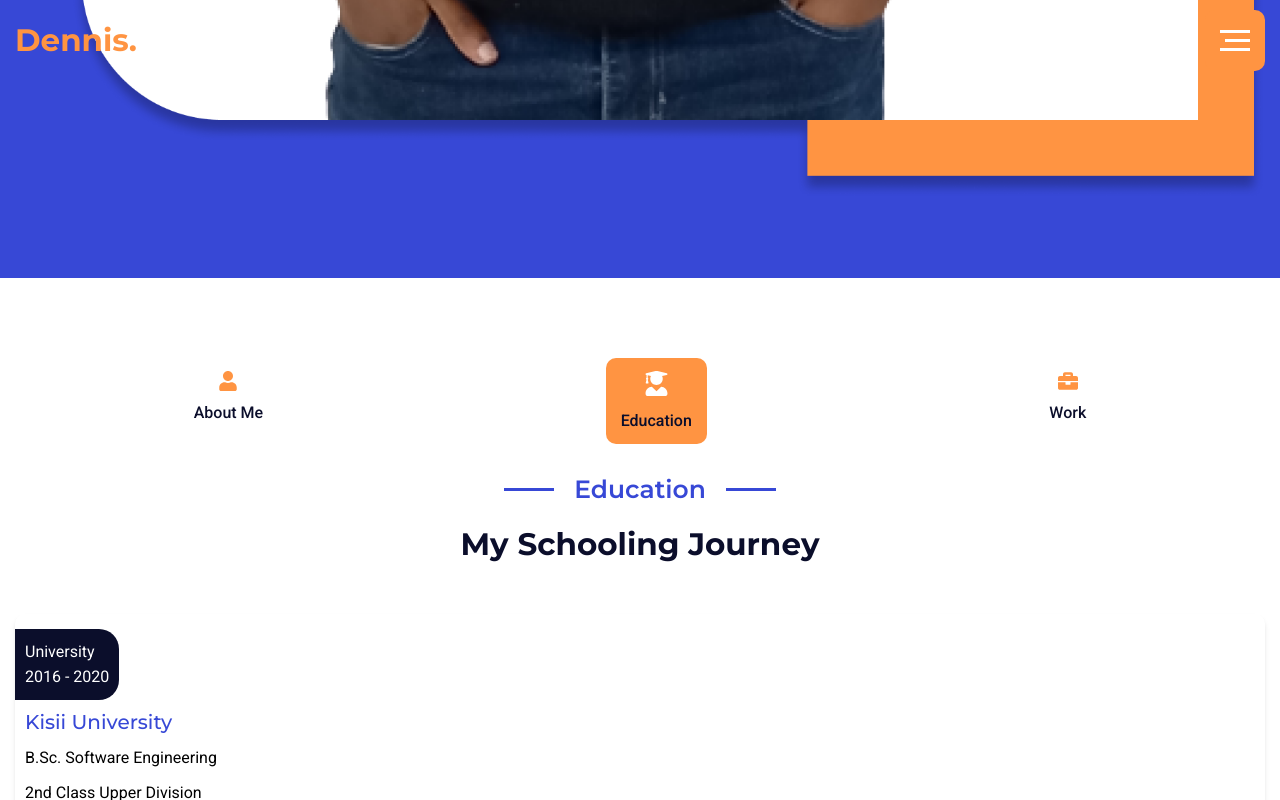
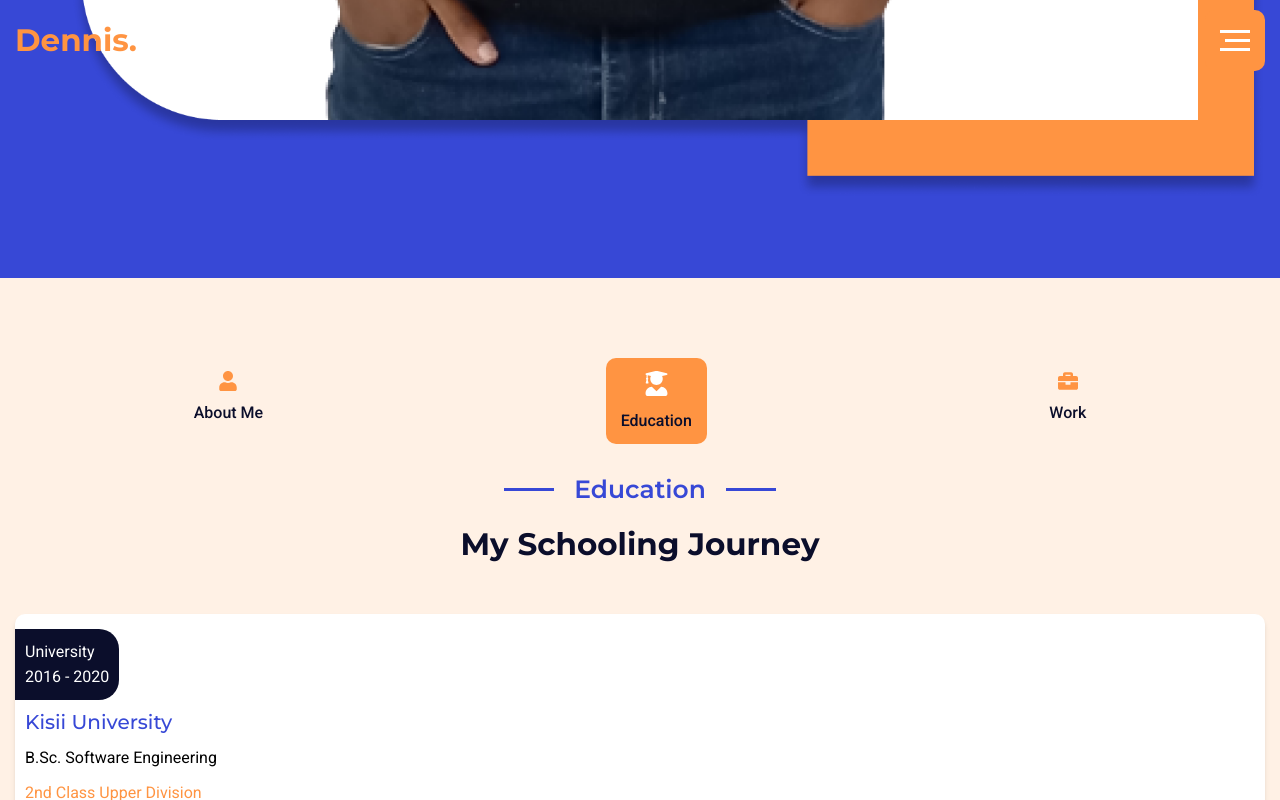
Before and after one commit to devgithinji/portfolio-frontend, a Next.js app: page / in a window 1280 px wide. Both pictures are taken after a click on the element "Education". Shown: the part 1789-2589 px from the top of the page. Built offline with nearby package versions, Linux system fonts and the light colour scheme.

Commit message:
colors fix

```diff
--- a/styles/globals.css
+++ b/styles/globals.css
@@ -12,6 +12,7 @@
     --primary-900: #0b0e2b;
 
     --accent: #FF9442;
+    --accent-10: #fff1e5;
     --accent-light: #ffd4b3;
     --white: #ffffff;
     --gray: #808080;
@@ -113,7 +114,7 @@ html {
 body {
     max-width: 100vw;
     overflow: hidden;
-    background-color: var(--white);
+    background-color: var(--accent-10);
     font-size: var(--fs-6);
     line-height: 1.6;
 }
@@ -237,6 +238,7 @@ body.loaded {
 .card {
     box-shadow: var(--shadow-2);
     border-radius: var(--radius-10);
+    background: var(--white);
 }
 
 
@@ -456,6 +458,10 @@ ul.skills-list li span {
     gap: 10px;
 }
 
+.education-list-item .score {
+    color: var(--accent);
+}
+
 
 /*work history*/
 
@@ -473,7 +479,7 @@ ul.skills-list li span {
 }
 
 .work-list-item .card-sub-title {
-    color: var(--primary-900);
+    color: var(--accent);
 }
 
 /*common*/
@@ -572,6 +578,7 @@ ul.skills-list li span {
 }
 
 .project {
+    background: var(--white);
     display: flex;
     flex-direction: column;
     gap: 10px;
@@ -799,6 +806,7 @@ ul.skills-list li span {
 .contact-form {
     box-shadow: var(--shadow-2);
     padding: 10px;
+    background: var(--white);
 }
 
 .contact-form .btn-accent:is(:hover, :focus) {
```
